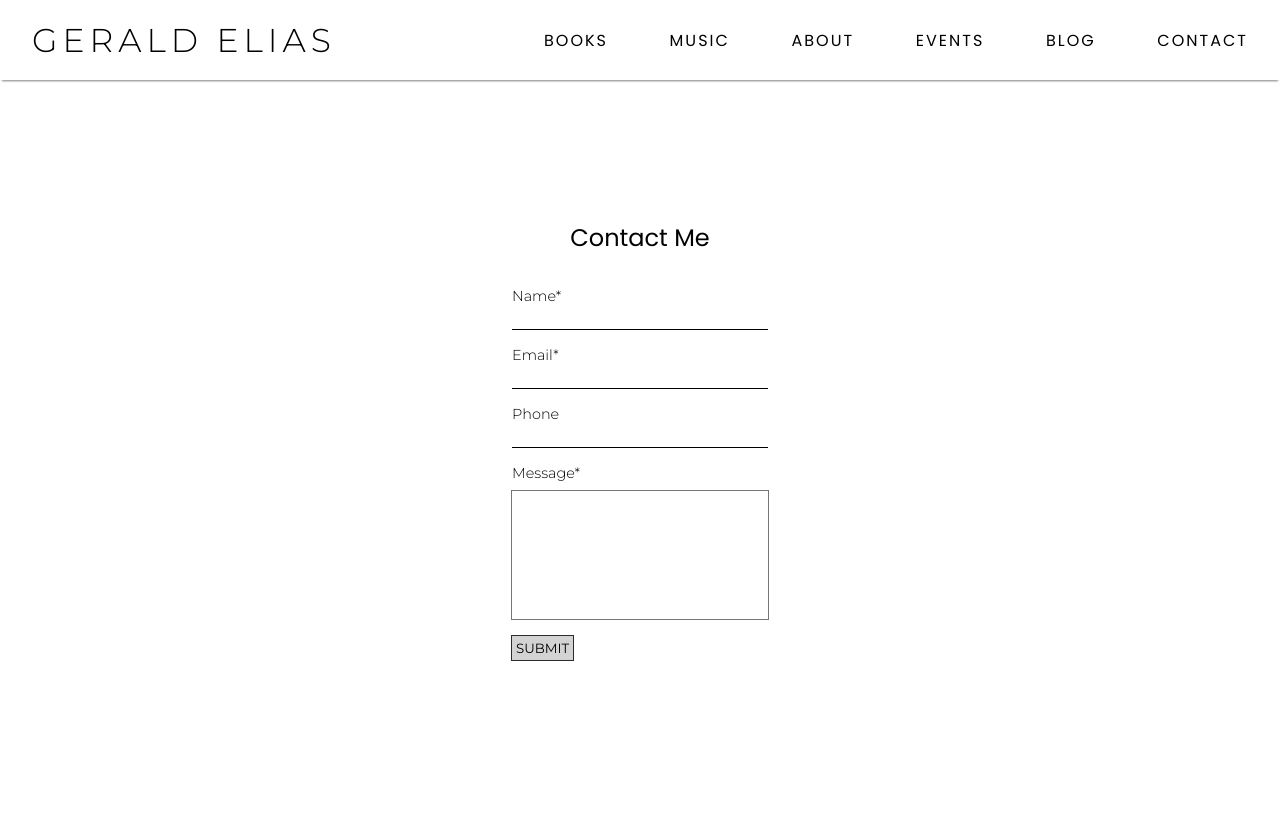
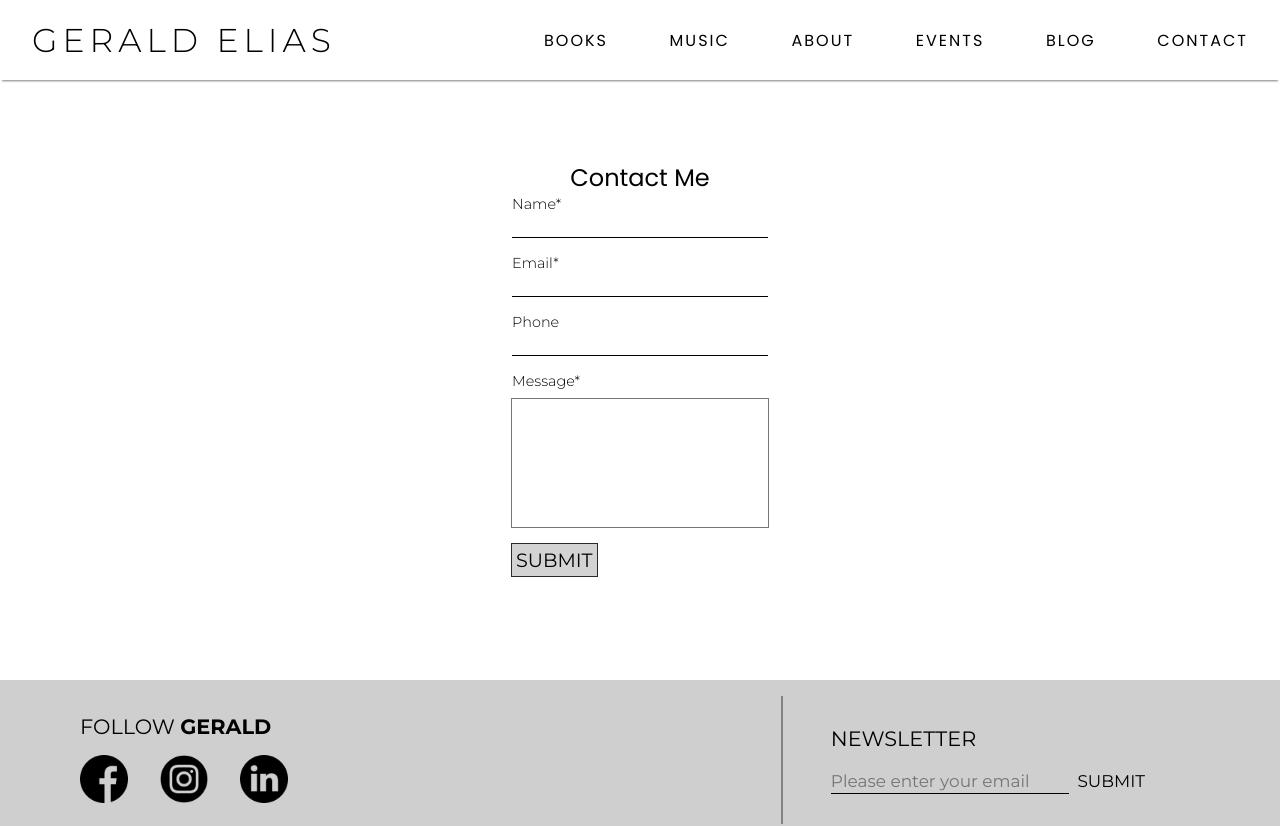
Before and after one commit to konstantinstanmeyer/gerald-elias-new, a Next.js app: page /contact in a window 1280 px wide. Shown: the top 826 px of the page. Built offline with nearby package versions, Linux system fonts and the light colour scheme; a web font is replaced by a local one.

Commit message:
contact page resizing fix, email submission

```diff
--- a/app/contact/page.js
+++ b/app/contact/page.js
@@ -25,7 +25,7 @@ export default function Contact(){
             return setStatus("invalid");
         } else {
             try {
-                const response = await fetch('https://www.mysteriesandmusic.com/api/post-email', {
+                const response = await fetch('https://mysteriesandmusic.com/api/post-email', {
                     method: 'POST',
                     body: JSON.stringify(body),
                     headers: {
--- a/app/globals.css
+++ b/app/globals.css
@@ -838,12 +838,12 @@ textarea:focus, input:focus{
 
 #contact {
   display: flex;
-  justify-content: center;
-  align-items: center;
-  height: 80vh;
+  /* justify-content: center; */
+  align-items: center;
+  height: 60vh;
   flex-direction: column;
-  padding-top: 15vh;
-  padding-bottom: 15vh;
+  padding-top: 20vh;
+  /* padding-bottom: 15vh; */
   margin-bottom: 5vh;
 }
 
@@ -859,7 +859,7 @@ textarea:focus, input:focus{
   position: relative;
   font-family: var(--font-montserrat);
   width: 20%;
-  margin-top :2rem;
+  /* margin-top :2rem; */
   z-index: 40;
 }
 
@@ -873,7 +873,8 @@ textarea {
   width: 100%;
   margin-top: 0.3rem;
   position: absolute;
-  bottom: -20px;
+  bottom: -30px;
+  display:flex;
 }
 
 .error {
@@ -959,6 +960,7 @@ textarea {
   margin-right: auto;
   padding: 4px;
   font-family: var(--font-montserrat);
+  font-size: 1.2rem;
   transition: 0.3s all;
 }
 
```
